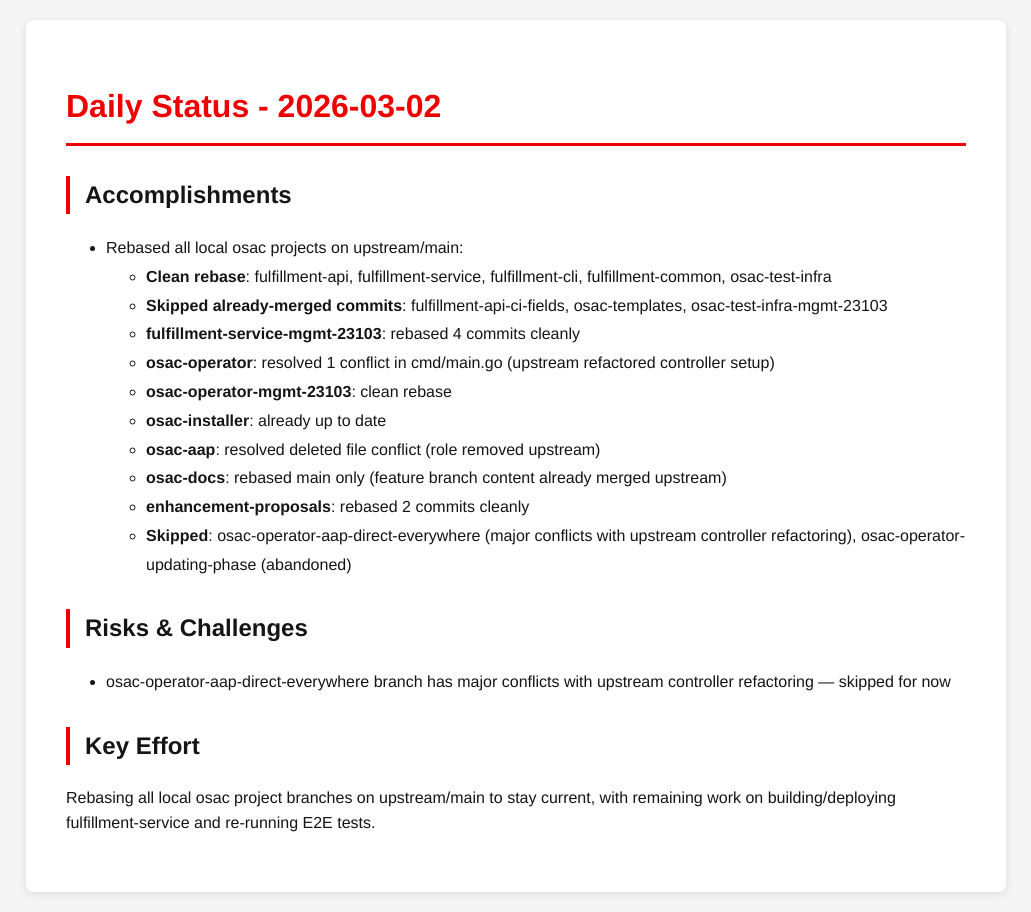
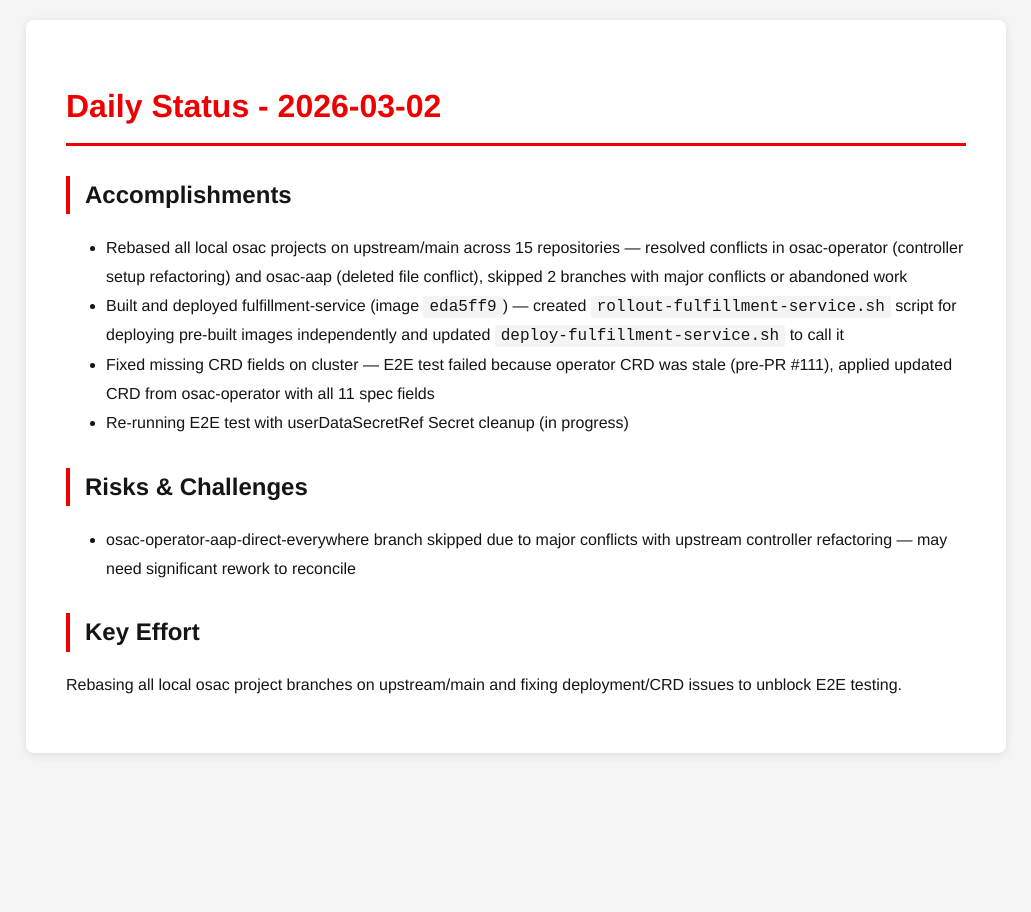
Before and after one commit to tzvatot/daily-status, a Jekyll site: the page built from 2026-03-02.md, in a window 1280 px wide. Shown: the whole page, without its empty margins (124-1155 px from the left). Built offline with Jekyll 4.4.1, drawn with Linux system fonts in a browser that asks for light colours.

Commit message:
Daily status update - 2026-03-02

```diff
--- a/2026-03-02.md
+++ b/2026-03-02.md
@@ -7,20 +7,13 @@ date: 2026-03-02
 # Daily Status - 2026-03-02
 
 ## Accomplishments
-- Rebased all local osac projects on upstream/main:
-  - **Clean rebase**: fulfillment-api, fulfillment-service, fulfillment-cli, fulfillment-common, osac-test-infra
-  - **Skipped already-merged commits**: fulfillment-api-ci-fields, osac-templates, osac-test-infra-mgmt-23103
-  - **fulfillment-service-mgmt-23103**: rebased 4 commits cleanly
-  - **osac-operator**: resolved 1 conflict in cmd/main.go (upstream refactored controller setup)
-  - **osac-operator-mgmt-23103**: clean rebase
-  - **osac-installer**: already up to date
-  - **osac-aap**: resolved deleted file conflict (role removed upstream)
-  - **osac-docs**: rebased main only (feature branch content already merged upstream)
-  - **enhancement-proposals**: rebased 2 commits cleanly
-  - **Skipped**: osac-operator-aap-direct-everywhere (major conflicts with upstream controller refactoring), osac-operator-updating-phase (abandoned)
+- Rebased all local osac projects on upstream/main across 15 repositories — resolved conflicts in osac-operator (controller setup refactoring) and osac-aap (deleted file conflict), skipped 2 branches with major conflicts or abandoned work
+- Built and deployed fulfillment-service (image `eda5ff9`) — created `rollout-fulfillment-service.sh` script for deploying pre-built images independently and updated `deploy-fulfillment-service.sh` to call it
+- Fixed missing CRD fields on cluster — E2E test failed because operator CRD was stale (pre-PR #111), applied updated CRD from osac-operator with all 11 spec fields
+- Re-running E2E test with userDataSecretRef Secret cleanup (in progress)
 
 ## Risks & Challenges
-- osac-operator-aap-direct-everywhere branch has major conflicts with upstream controller refactoring — skipped for now
+- osac-operator-aap-direct-everywhere branch skipped due to major conflicts with upstream controller refactoring — may need significant rework to reconcile
 
 ## Key Effort
-Rebasing all local osac project branches on upstream/main to stay current, with remaining work on building/deploying fulfillment-service and re-running E2E tests.
+Rebasing all local osac project branches on upstream/main and fixing deployment/CRD issues to unblock E2E testing.
```
